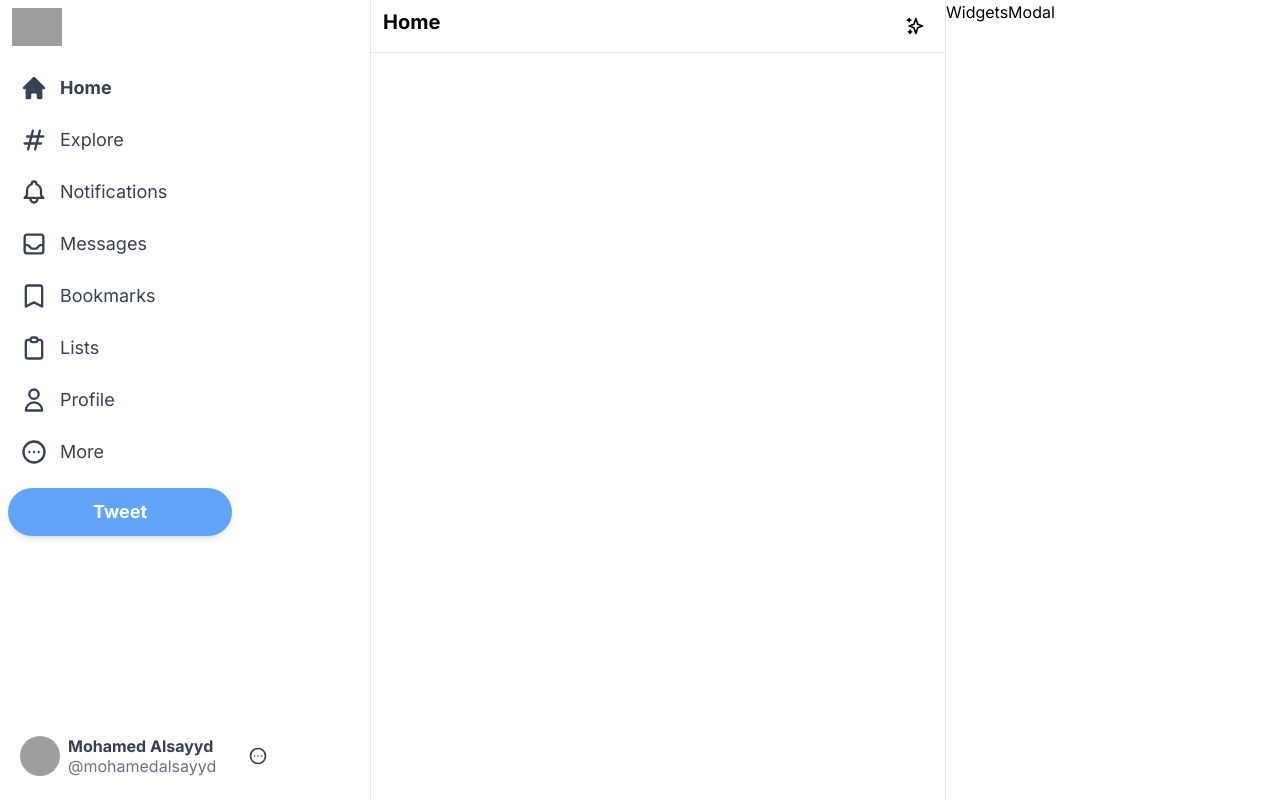
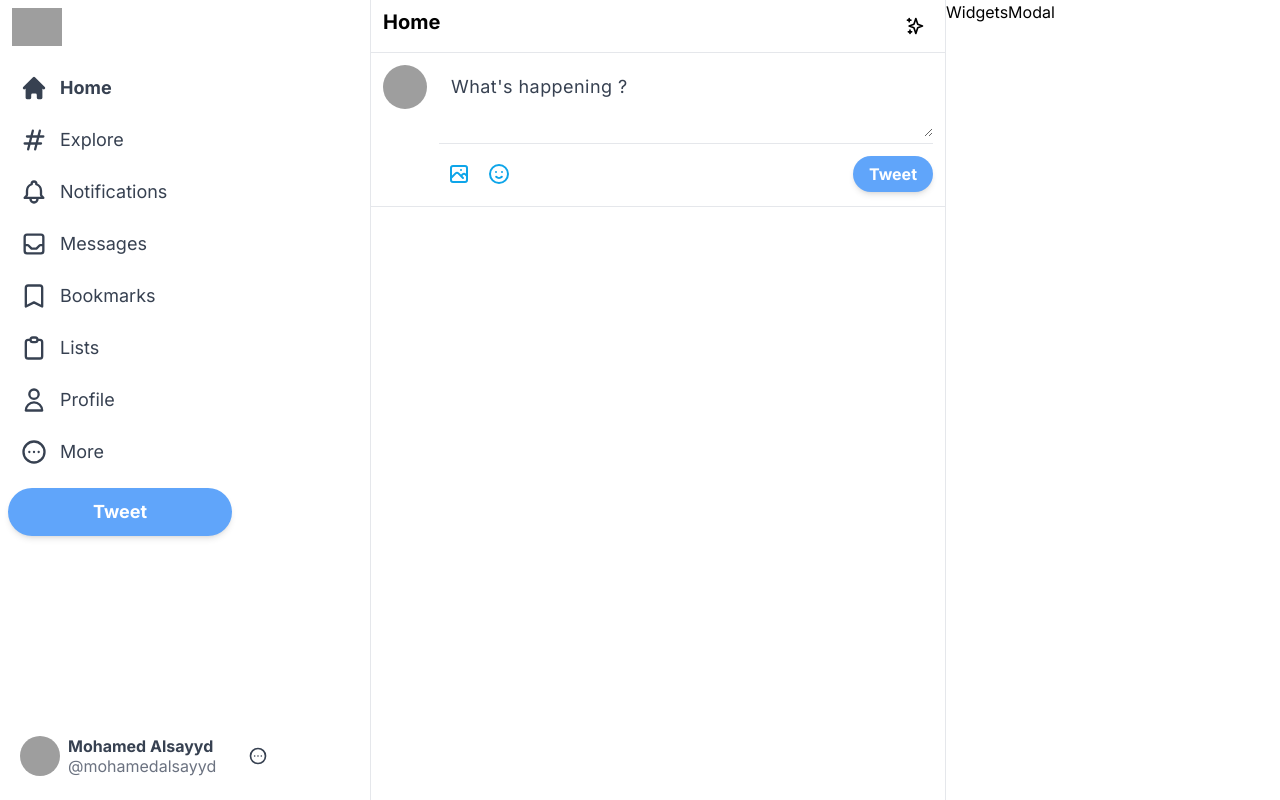
Before and after one commit to mohamedalsayyd/twitter-clone, a Next.js app: page / in a window 1280 px wide. Built offline with nearby package versions, Linux system fonts and the light colour scheme; grey boxes are pictures that could not be loaded.

Commit message:
input component

```diff
--- a/package.json
+++ b/package.json
@@ -16,5 +16,8 @@
     "react": "18.2.0",
     "react-dom": "18.2.0",
     "tailwindcss": "3.3.3"
+  },
+  "devDependencies": {
+    "@tailwindcss/forms": "^0.5.4"
   }
 }
--- a/src/app/components/Feed/Feed.jsx
+++ b/src/app/components/Feed/Feed.jsx
@@ -1,4 +1,5 @@
 import { SparklesIcon } from "@heroicons/react/outline";
+import Input from "../Input/Input";
 
 const Feed = () => {
   return (
@@ -9,6 +10,7 @@
           <SparklesIcon className="h-5" />
         </div>
       </div>
+      <Input />
     </div>
   );
 };
--- /dev/null
+++ b/src/app/components/Input/Input.jsx
@@ -0,0 +1,33 @@
+import { EmojiHappyIcon, PhotographIcon } from "@heroicons/react/outline";
+
+const Input = () => {
+  return (
+    <div className="flex border-b border-gray-200 p-3 space-x-3 ">
+      <img
+        src="https://mohamed-alsayyd.vercel.app/_next/image?url=%2Fimgs%2FmyPic.png&w=1080&q=75"
+        alt="user_img"
+        className="h-11 w-11 rounded-full cursor-pointer hover:brightness-95"
+      />
+      <div className="w-full divide-y divide-gray-200">
+        <div>
+          <textarea
+            className="w-full border-none focus:ring-0 text-lg placeholder-gray-700 tracking-wide min-h-[50px] text-gray-700"
+            rows="2"
+            placeholder="What's happening ?"
+          ></textarea>
+        </div>
+        <div className="flex items-center justify-between pt-2.5">
+          <div className="flex">
+            <PhotographIcon className="h-10 w-10 hoverEffect p-2 text-sky-500 hover:bg-sky-100" />
+            <EmojiHappyIcon className="h-10 w-10 hoverEffect p-2 text-sky-500 hover:bg-sky-100" />
+          </div>
+          <button className="bg-blue-400 text-white px-4 py-1.5 rounded-full font-bold shadow-md disabled:opacity-50 hover:brightness-95 ">
+            Tweet
+          </button>
+        </div>
+      </div>
+    </div>
+  );
+};
+
+export default Input;
--- a/tailwind.config.js
+++ b/tailwind.config.js
@@ -1,18 +1,18 @@
 /** @type {import('tailwindcss').Config} */
 module.exports = {
   content: [
-    './src/pages/**/*.{js,ts,jsx,tsx,mdx}',
-    './src/components/**/*.{js,ts,jsx,tsx,mdx}',
-    './src/app/**/*.{js,ts,jsx,tsx,mdx}',
+    "./src/pages/**/*.{js,ts,jsx,tsx,mdx}",
+    "./src/components/**/*.{js,ts,jsx,tsx,mdx}",
+    "./src/app/**/*.{js,ts,jsx,tsx,mdx}",
   ],
   theme: {
     extend: {
       backgroundImage: {
-        'gradient-radial': 'radial-gradient(var(--tw-gradient-stops))',
-        'gradient-conic':
-          'conic-gradient(from 180deg at 50% 50%, var(--tw-gradient-stops))',
+        "gradient-radial": "radial-gradient(var(--tw-gradient-stops))",
+        "gradient-conic":
+          "conic-gradient(from 180deg at 50% 50%, var(--tw-gradient-stops))",
       },
     },
   },
-  plugins: [],
-}
+  plugins: [require("@tailwindcss/forms")],
+};
```
Also changed, not shown: 1 other file (tests, documents, lock files or other folders).
